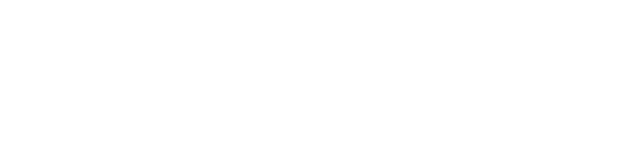
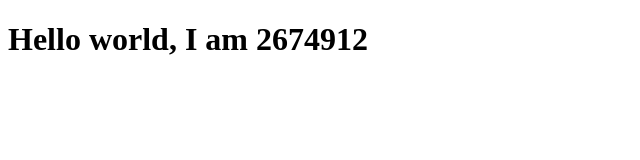
Before and after one commit to basi743/SDLab, a plain HTML site: page index.html in a window 1280 px wide. Shown: the whole page, without its empty margins (0-640 px from the left). Drawn offline with Linux system fonts and the light colour scheme.

Commit message:
feat: Initial commit with student files

```diff
--- a/index.html
+++ b/index.html
@@ -6,6 +6,6 @@
     <title>About Me</title>
 </head>
 <body>
-
+    <h1>Hello world, I am 2674912</student-id></h1>
 </body>
 </html>
```
Also changed, not shown: student-info.txt, 1 other file.
